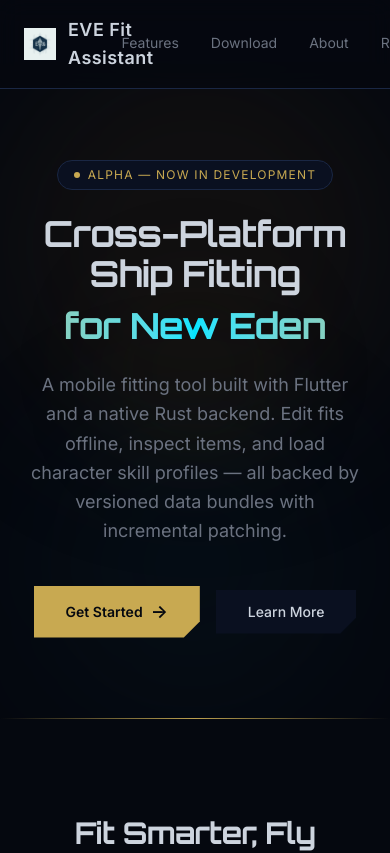
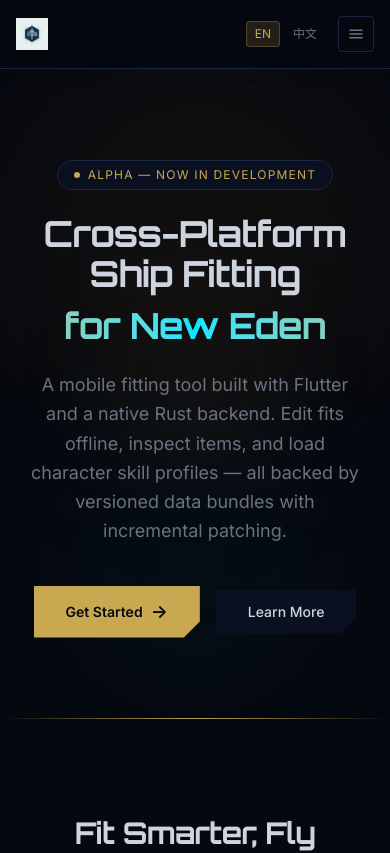
Before and after one commit to Embers-of-the-Fire/eve-fit-assistant, a SvelteKit app in the folder site/: page / in a window 390 px wide. Shown: the top 853 px of the page. Built offline with nearby package versions, Linux system fonts and the light colour scheme.

Commit message:
feat(site): improve mobile navigation and download arch display (#228)
Signed-off-by: Embers-of-the-Fire <stellarishs@163.com>

```diff
--- a/site/src/routes/+layout.svelte
+++ b/site/src/routes/+layout.svelte
@@ -4,6 +4,12 @@
 import "./layout.css";
 
 const { children } = $props();
+
+let menuOpen = $state(false);
+
+function closeMenu() {
+    menuOpen = false;
+}
 
 $effect(() => {
     initLangAttribute();
@@ -21,33 +27,70 @@
 
 <div class="flex min-h-screen flex-col">
 	<header class="fixed top-0 z-50 w-full border-b border-eve-border backdrop-blur-md bg-eve-bg/80">
-		<nav class="mx-auto flex max-w-6xl items-center justify-between px-6 py-4">
-			<a href="/" class="flex items-center gap-3 group">
+		<nav class="mx-auto flex max-w-6xl items-center justify-between px-4 sm:px-6 py-4">
+			<a href="/" class="flex min-w-0 items-center gap-3 group" onclick={closeMenu}>
 				<img
 					src="/logo.png"
 					alt={t('brand.name')}
-					class="h-8 w-auto transition-transform duration-300 group-hover:scale-105"
+					class="h-8 w-auto shrink-0 transition-transform duration-300 group-hover:scale-105"
 				/>
 				<span
-					class="text-lg font-semibold text-eve-text tracking-wide transition-colors duration-300 group-hover:text-eve-gold"
+					class="hidden truncate text-lg font-semibold text-eve-text tracking-wide transition-colors duration-300 group-hover:text-eve-gold sm:inline"
 				>
 					{t('brand.name')}
 				</span>
 			</a>
-			<div class="flex items-center gap-8 text-sm text-eve-text-muted">
+			<div class="hidden items-center gap-8 text-sm text-eve-text-muted md:flex">
 				<a href="/#features" class="nav-link pb-0.5 hover:text-eve-gold transition-colors">{t('nav.features')}</a>
 				<a href="/download" class="nav-link pb-0.5 hover:text-eve-gold transition-colors">{t('nav.download')}</a>
 				<a href="/#about" class="nav-link pb-0.5 hover:text-eve-gold transition-colors">{t('nav.about')}</a>
 				<a href="/report" class="nav-link pb-0.5 hover:text-eve-gold transition-colors">{t('nav.report')}</a>
 				<a
-					href="/#get-started"
+						href="/download"
 					class="rounded border border-eve-gold/40 px-4 py-1.5 text-eve-gold hover:bg-eve-gold/10 transition-all duration-300 text-sm hover:border-eve-gold/60 hover:shadow-[0_0_20px_rgba(200,169,81,0.1)]"
 				>
 					{t('nav.get_started')}
 				</a>
 				<LangSwitcher />
 			</div>
+			<div class="flex items-center gap-3 md:hidden">
+				<LangSwitcher />
+				<button
+					type="button"
+					aria-label={menuOpen ? "Close menu" : "Open menu"}
+					aria-expanded={menuOpen}
+					onclick={() => (menuOpen = !menuOpen)}
+					class="flex h-9 w-9 items-center justify-center rounded border border-eve-border text-eve-text-muted transition-colors hover:border-eve-gold/40 hover:text-eve-gold"
+				>
+					{#if menuOpen}
+						<svg xmlns="http://www.w3.org/2000/svg" width="18" height="18" viewBox="0 0 24 24" fill="none" stroke="currentColor" stroke-width="2" stroke-linecap="round">
+							<path d="M6 6l12 12M18 6L6 18" />
+						</svg>
+					{:else}
+						<svg xmlns="http://www.w3.org/2000/svg" width="18" height="18" viewBox="0 0 24 24" fill="none" stroke="currentColor" stroke-width="2" stroke-linecap="round">
+							<path d="M4 7h16M4 12h16M4 17h16" />
+						</svg>
+					{/if}
+				</button>
+			</div>
 		</nav>
+		{#if menuOpen}
+			<div class="border-t border-eve-border bg-eve-bg/95 backdrop-blur-md md:hidden">
+				<div class="mx-auto flex max-w-6xl flex-col gap-1 px-4 py-3 text-sm text-eve-text-muted">
+					<a href="/#features" onclick={closeMenu} class="rounded px-2 py-2.5 hover:text-eve-gold hover:bg-eve-surface-alt transition-colors">{t('nav.features')}</a>
+					<a href="/download" onclick={closeMenu} class="rounded px-2 py-2.5 hover:text-eve-gold hover:bg-eve-surface-alt transition-colors">{t('nav.download')}</a>
+					<a href="/#about" onclick={closeMenu} class="rounded px-2 py-2.5 hover:text-eve-gold hover:bg-eve-surface-alt transition-colors">{t('nav.about')}</a>
+					<a href="/report" onclick={closeMenu} class="rounded px-2 py-2.5 hover:text-eve-gold hover:bg-eve-surface-alt transition-colors">{t('nav.report')}</a>
+					<a
+					href="/download"
+						onclick={closeMenu}
+						class="mt-1 rounded border border-eve-gold/40 px-4 py-2 text-center text-eve-gold hover:bg-eve-gold/10 transition-all duration-300"
+					>
+						{t('nav.get_started')}
+					</a>
+				</div>
+			</div>
+		{/if}
 	</header>
 
 	<main class="flex-1 pt-16">
--- a/site/src/routes/download/+page.svelte
+++ b/site/src/routes/download/+page.svelte
@@ -39,12 +39,10 @@
     return "general";
 }
 
-function archDisplay(arch: string | undefined, bitness: string | undefined): string {
-    if (arch === "arm" && bitness === "64") return "arm64-v8a";
-    if (arch === "arm" && bitness === "32") return "armeabi-v7a";
-    if (arch === "x86") return `x86 (${bitness ?? "?"}-bit)`;
-    if (arch === "x86_64") return "x86_64";
-    return "Unknown";
+function rawArchDisplay(arch: string | undefined, bitness: string | undefined): string {
+    if (!arch && !bitness) return "Unknown";
+    const bits = bitness ? `${bitness}-bit` : "unknown bitness";
+    return arch ? `${arch} (${bits})` : `unknown arch (${bits})`;
 }
 
 let uaArch = $state<string | undefined>();
@@ -63,7 +61,7 @@
     });
 });
 
-let detected = $derived(recommendedVariant(uaArch, uaBitness));
+const detected = $derived(recommendedVariant(uaArch, uaBitness));
 
 let cancelled = false;
 
@@ -93,7 +91,7 @@
     };
 });
 
-let artifact: ArtifactInfo | undefined = $derived(
+const artifact: ArtifactInfo | undefined = $derived(
     downloadState.artifacts[downloadState.activeChannel],
 );
 
@@ -199,7 +197,7 @@
 			{/if}
 
 			<div class="mb-10 text-center text-xs text-eve-text-muted">
-				<span class="text-eve-text-muted">{t('download.detected')}</span> {archDisplay(uaArch, uaBitness)} — {variantLabel(detected)}
+				<span class="text-eve-text-muted">{t('download.detected')}</span> {rawArchDisplay(uaArch, uaBitness)} — {variantLabel(detected)}
 			</div>
 
 			<div class="eve-divider-gold mb-10"></div>
--- a/site/src/routes/layout.css
+++ b/site/src/routes/layout.css
@@ -118,6 +118,7 @@
 
 html {
     scroll-behavior: smooth;
+    scroll-padding-top: 5rem;
 }
 
 body {
```
